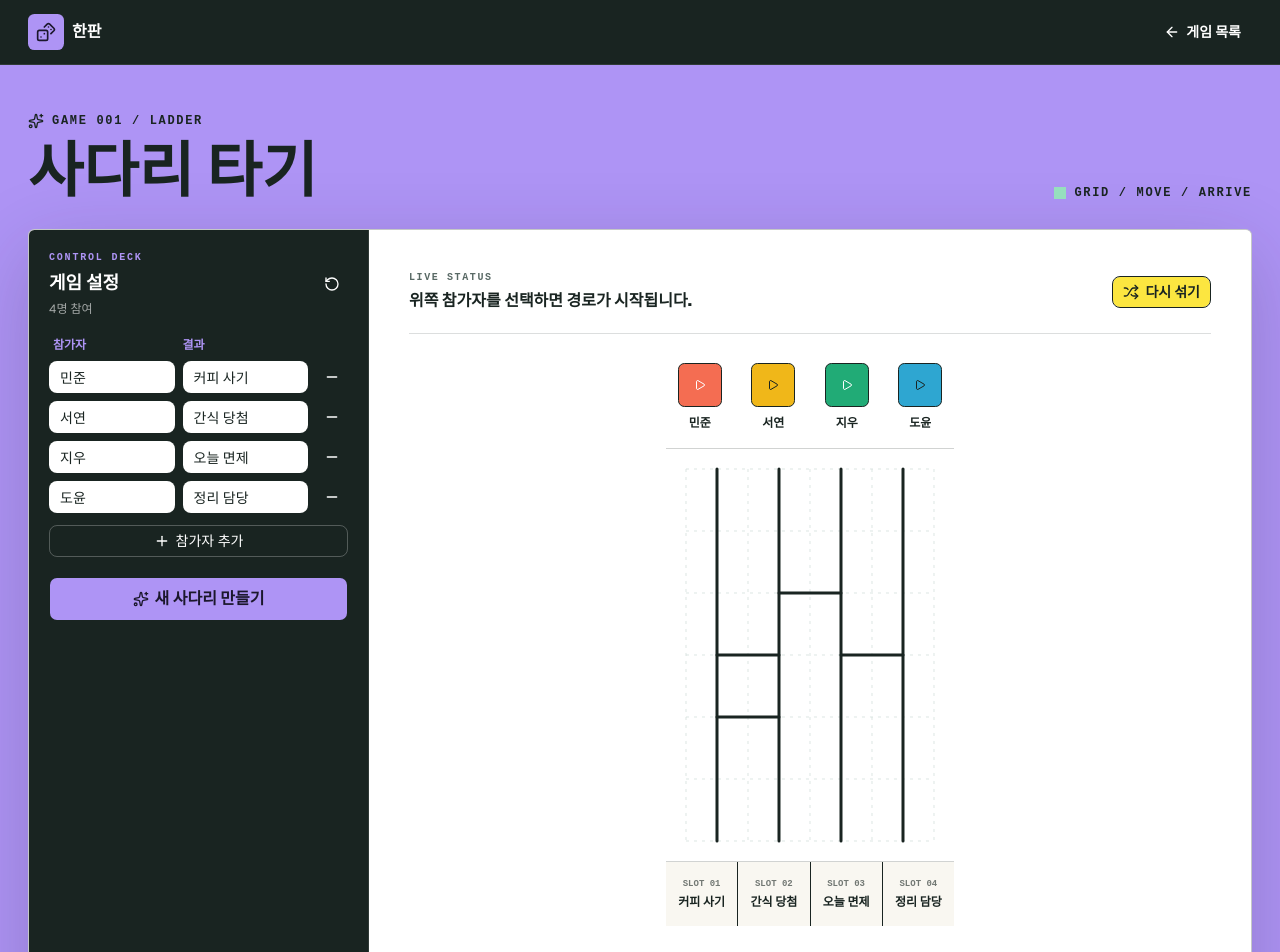
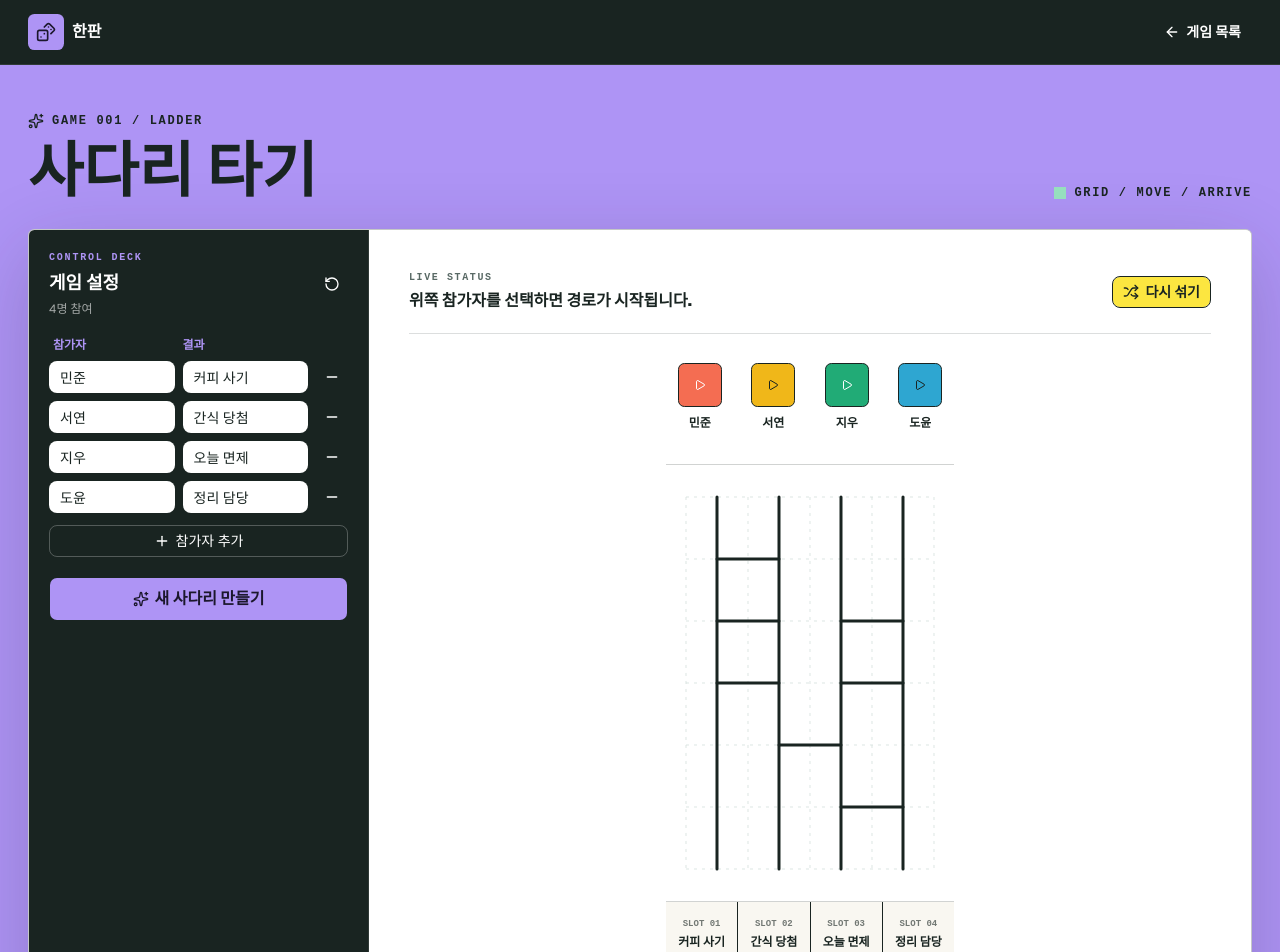
Before and after one commit to kwonja/FE_TEST, a Next.js app: page /games/ladder in a window 1280 px wide. Shown: the top 952 px of the page. Built offline with nearby package versions, Linux system fonts and the light colour scheme.

Commit message:
사다리 경로 상하 여백 확장

```diff
--- a/features/ladder-game/components/ladder-board.tsx
+++ b/features/ladder-game/components/ladder-board.tsx
@@ -187,7 +187,7 @@ export const LadderBoard = ({
           ))}
         </div>
 
-        <div className="mt-4 border-y border-game-ink/20 bg-white p-3 sm:p-5">
+        <div className="mt-8 border-y border-game-ink/20 bg-white px-3 py-6 sm:px-5 sm:py-8">
           <div
             className="relative w-full"
             data-testid="ladder-route-animation"
--- a/features/ladder-game/components/ladder-game.tsx
+++ b/features/ladder-game/components/ladder-game.tsx
@@ -74,15 +74,15 @@ export const LadderGame = () => {
   const [error, setError] = useState<string | null>(null);
 
   useEffect(() => {
-    const frameId = window.requestAnimationFrame(() => {
+    const timeoutId = window.setTimeout(() => {
       setSnapshot(
         createSnapshot(DEFAULT_PARTICIPANTS, DEFAULT_RESULTS, Date.now()),
       );
       setIsPreparing(false);
       setMessage("위쪽 참가자를 선택하면 경로가 시작됩니다.");
-    });
+    }, 0);
 
-    return () => window.cancelAnimationFrame(frameId);
+    return () => window.clearTimeout(timeoutId);
   }, []);
 
   const updateEntry = (
```
